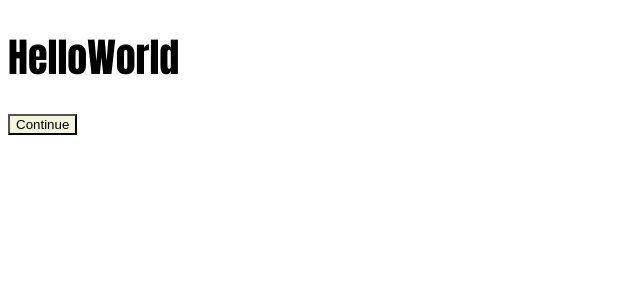
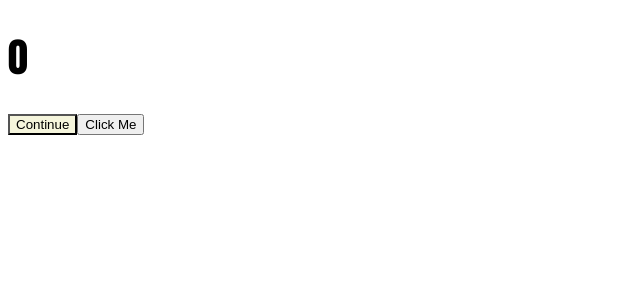
Before and after one commit to 2kmyung/moreact, a React (Create React App) app: page / in a window 1280 px wide. Shown: the top 300 px of the page, without its empty margins (0-640 px from the left). Built offline with nearby package versions, Linux system fonts and the light colour scheme.

Commit message:
Learning effect

```diff
--- a/src/App.js
+++ b/src/App.js
@@ -1,11 +1,21 @@
 import Button from "./Button";
 import styles from "./App.module.css";
+import { useState, useEffect } from "react";
 
 function App() {
+
+  const [counter, setCounter] = useState(0);
+  const onClick = () => setCounter((prev) => prev + 1);
+  console.log("I run all the time");
+  useEffect(() => {
+    console.log("awake");
+  }, []);
+
   return (
     <div className="App">
-      <h1 className={styles.title}>HelloWorld</h1>
+      <h1 className={styles.title}>{counter}</h1>
       <Button text={"Continue"}/>
+      <button onClick={onClick}>Click Me</button>
     </div>
   );
 }
--- a/src/index.js
+++ b/src/index.js
@@ -4,7 +4,5 @@ import App from './App';
 
 const root = ReactDOM.createRoot(document.getElementById('root'));
 root.render(
-  <React.StrictMode>
     <App />
-  </React.StrictMode>
 );
```
